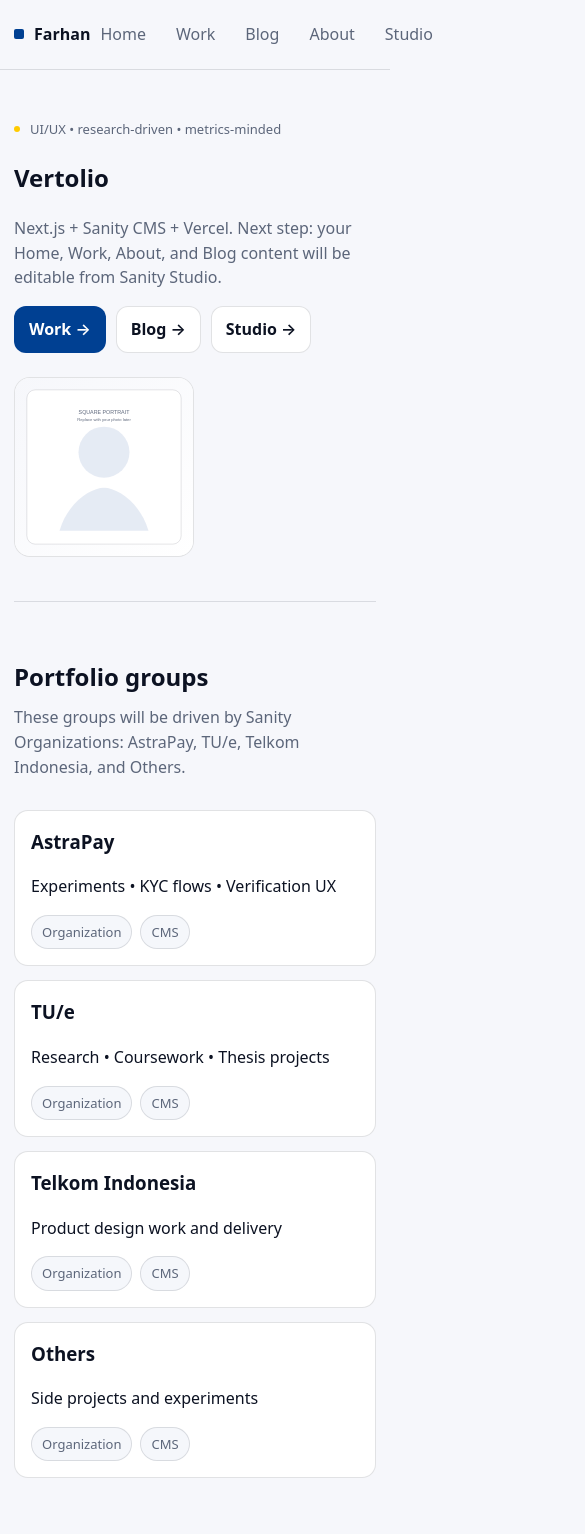
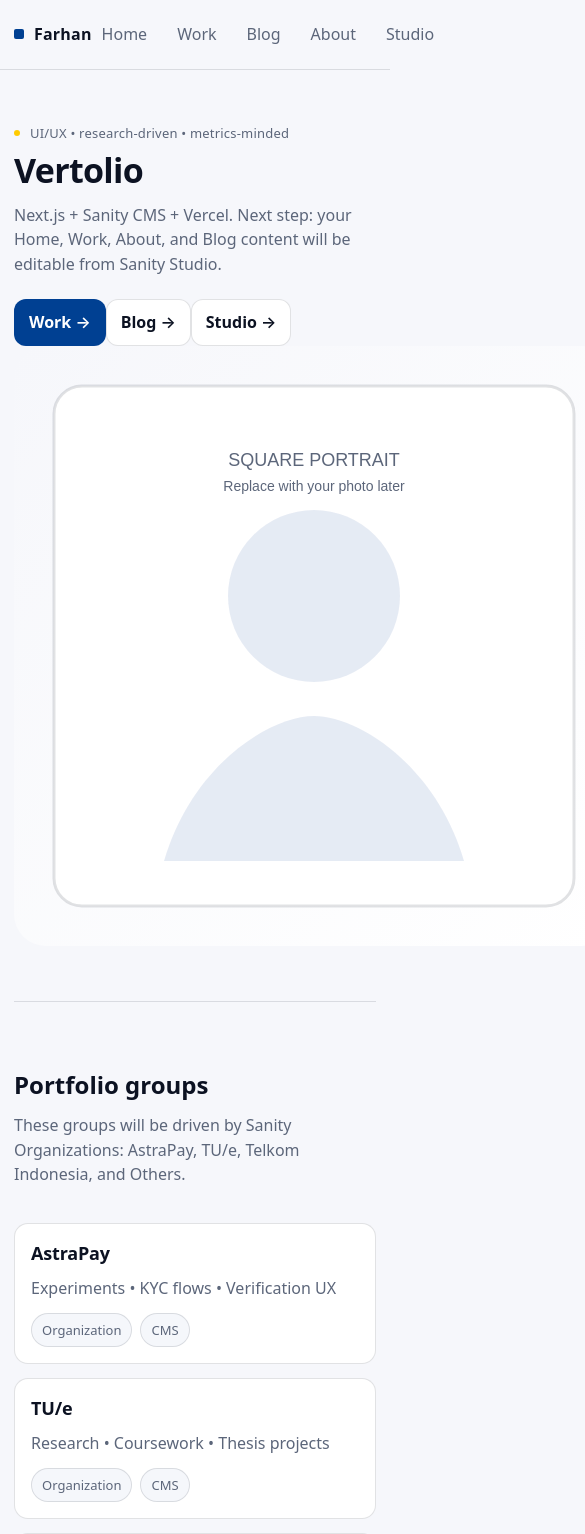
Before and after one commit to farhanje/vertolio, a Next.js app: page / in a window 390 px wide. Shown: the top 1534 px of the page, 585 px wide, since content can reach past the window. Built offline with nearby package versions, Linux system fonts and the light colour scheme.

Commit message:
Polish global styles (match portfolio starter)

```diff
--- a/app/globals.css
+++ b/app/globals.css
@@ -9,47 +9,72 @@
   --max: 1120px;
   --r: 14px;
 }
-*{ box-sizing:border-box; }
-html,body{ height:100%; }
-body{
-  margin:0;
-  font-family: system-ui, -apple-system, Segoe UI, Roboto, Arial, sans-serif;
-  background: var(--bg);
-  color: var(--text);
-  line-height:1.55;
+
+*{box-sizing:border-box;}
+html,body{height:100%;}
+body{margin:0;background:var(--bg);color:var(--text);font-family:system-ui,-apple-system,Segoe UI,Roboto,Arial,sans-serif;line-height:1.55;}
+
+a{color:inherit;text-decoration:none;}
+a:hover{text-decoration:underline;text-decoration-color:rgba(0,64,146,.35);}
+
+a:focus-visible,button:focus-visible{outline:3px solid rgba(0,64,146,.22);outline-offset:2px;border-radius:10px;}
+
+.container{width:min(var(--max),calc(100% - 40px));margin:0 auto;}
+
+.nav{position:sticky;top:0;background:rgba(246,247,251,.85);backdrop-filter:blur(10px);border-bottom:1px solid var(--border);z-index:10;}
+.nav-inner{display:flex;justify-content:space-between;align-items:center;padding:14px 0;}
+.brand{display:flex;gap:10px;align-items:center;font-weight:700;letter-spacing:.2px;}
+.mark{width:10px;height:10px;background:var(--primary);border-radius:2px;}
+.nav-links{display:flex;gap:10px;align-items:center;font-weight:500;color:var(--muted);}
+.nav-links a{padding:8px 10px;border-radius:10px;}
+.nav-links a.active{color:var(--text);background:var(--surface);border:1px solid var(--border);}
+.nav-links a:hover{background:rgba(0,64,146,.04);text-decoration:none;}
+
+.section{padding:64px 0;}
+.section.tight{padding:48px 0;}
+.hr{border-top:1px solid var(--border);}
+
+.kicker{display:inline-flex;align-items:center;gap:10px;font-size:13px;color:var(--muted);letter-spacing:.2px;}
+.kicker .dot{width:6px;height:6px;border-radius:999px;background:var(--secondary);}
+
+h1{font-size:clamp(34px,4vw,54px);line-height:1.05;letter-spacing:-0.02em;margin:10px 0 14px;}
+.lead{margin:0 0 22px;max-width:72ch;color:var(--muted);}
+
+.cta-row{display:flex;gap:10px;flex-wrap:wrap;}
+.btn{display:inline-flex;align-items:center;gap:10px;padding:10px 14px;border-radius:12px;border:1px solid var(--border);background:var(--surface);font-weight:600;}
+.btn.primary{background:var(--primary);border-color:rgba(0,64,146,.25);color:#fff;}
+.btn.primary:hover{box-shadow:0 10px 22px rgba(0,64,146,.14);}
+.btn.ghost{background:transparent;}
+
+.grid{display:grid;gap:14px;grid-template-columns:repeat(12,1fr);align-items:stretch;}
+.span-12{grid-column:span 12;}
+.span-6{grid-column:span 6;}
+.span-4{grid-column:span 4;}
+
+.card{border:1px solid var(--border);background:var(--surface);border-radius:var(--r);padding:16px;transition:transform .15s ease;}
+.card:hover{transform:translateY(-2px);}
+.card h3{margin:0 0 8px;font-size:18px;letter-spacing:-0.01em;}
+.card p{margin:0;color:var(--muted);}
+
+.meta{display:flex;gap:8px;flex-wrap:wrap;margin-top:12px;font-size:13px;color:var(--muted);}
+.pill{display:inline-flex;align-items:center;gap:8px;padding:6px 10px;border-radius:999px;border:1px solid var(--border);background:rgba(0,64,146,.04);}
+
+.card-link{cursor:pointer;position:relative;display:flex;flex-direction:column;}
+.card-link:hover h3{text-decoration:underline;text-decoration-color:rgba(0,64,146,.35);}
+@media (hover:none){
+  .card-link h3{text-decoration:underline;text-decoration-color:rgba(0,64,146,.25);text-underline-offset:3px;}
+  .card-link::after{content:"→";position:absolute;right:16px;bottom:16px;color:rgba(0,64,146,.55);font-weight:800;}
 }
-a{ color:inherit; text-decoration:none; }
-a:hover{ text-decoration:underline; text-decoration-color: rgba(0,64,146,.35); }
-.container{ width:min(var(--max), calc(100% - 40px)); margin:0 auto; }
-.nav{ position:sticky; top:0; background: rgba(246,247,251,.85); backdrop-filter: blur(10px); border-bottom:1px solid var(--border); z-index:10; }
-.nav-inner{ display:flex; justify-content:space-between; align-items:center; padding:14px 0; }
-.brand{ display:flex; align-items:center; gap:10px; font-weight:700; }
-.mark{ width:10px; height:10px; background: var(--primary); border-radius:2px; }
-.nav-links{ display:flex; gap:10px; color: var(--muted); font-weight:500; }
-.nav-links a{ padding:8px 10px; border-radius:10px; }
-.nav-links a.active{ color: var(--text); background: var(--surface); border:1px solid var(--border); }
-.section{ padding: 56px 0; }
-.section.tight{ padding: 44px 0; }
-.hr{ border-top:1px solid var(--border); }
-.kicker{ display:inline-flex; align-items:center; gap:10px; font-size:13px; color:var(--muted); }
-.kicker .dot{ width:6px; height:6px; border-radius:999px; background: var(--secondary); }
-.hero-grid{ display:grid; grid-template-columns: 1fr 240px; gap:24px; align-items:start; }
-.avatar{ width:240px; aspect-ratio:1/1; border-radius:16px; border:1px solid var(--border); background: var(--surface); object-fit:cover; display:block; }
-.card{ border:1px solid var(--border); background: var(--surface); border-radius: var(--r); padding:16px; }
-.grid{ display:grid; gap:14px; grid-template-columns: repeat(12, 1fr); }
-.span-12{ grid-column: span 12; }
-.span-6{ grid-column: span 6; }
-.span-4{ grid-column: span 4; }
-.lead{ color: var(--muted); max-width: 72ch; }
-.btn{ display:inline-flex; align-items:center; gap:10px; padding:10px 14px; border-radius:12px; border:1px solid var(--border); background: var(--surface); font-weight:600; }
-.btn.primary{ background: var(--primary); color:#fff; border-color: rgba(0,64,146,.25); }
-.btn-row{ display:flex; gap:10px; flex-wrap:wrap; }
-.pill{ display:inline-flex; padding:6px 10px; border-radius:999px; border:1px solid var(--border); background: rgba(0,64,146,.04); font-size: 13px; color: var(--muted); }
-.meta{ display:flex; gap:8px; flex-wrap:wrap; margin-top:12px; }
-.footer{ padding: 28px 0 48px; color: var(--muted); }
-@media (max-width: 820px){
-  .container{ width:min(var(--max), calc(100% - 28px)); }
-  .hero-grid{ grid-template-columns: 1fr; }
-  .avatar{ width: 180px; }
-  .span-6,.span-4{ grid-column: span 12; }
+
+.footer{padding:28px 0 48px;color:var(--muted);}
+
+/* PortableText */
+.prose{max-width:78ch;}
+.prose h2{font-size:clamp(22px,2.2vw,30px);letter-spacing:-0.01em;margin:34px 0 10px;}
+.prose p,.prose ul,.prose ol{color:var(--muted);margin:0 0 14px;}
+.prose strong{color:var(--text);}
+
+@media (max-width:820px){
+  .span-6,.span-4{grid-column:span 12;}
+  .container{width:min(var(--max),calc(100% - 28px));}
 }
```
